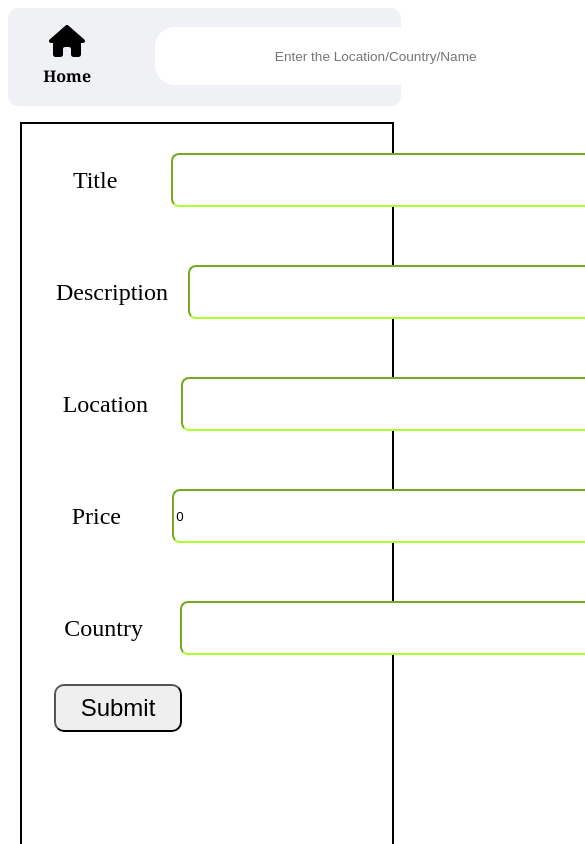
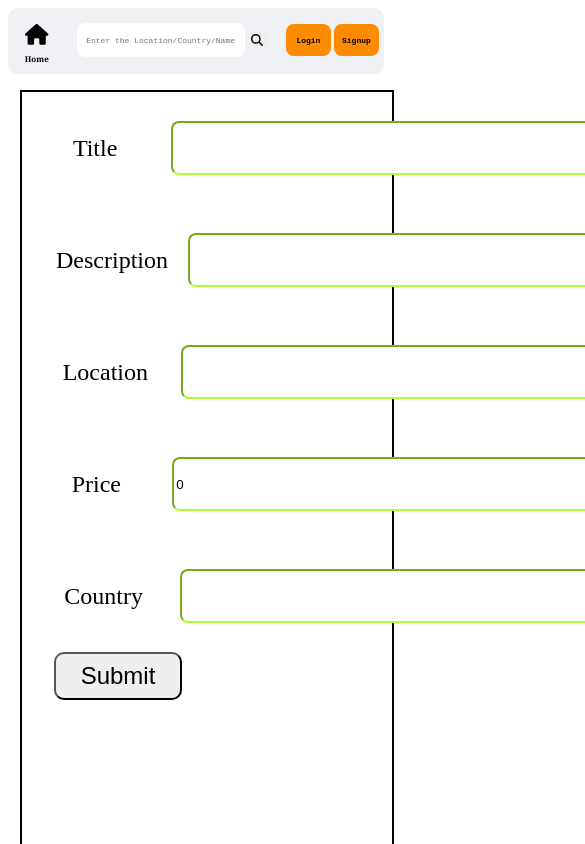
Before and after one commit to devCode21/webServer, a React (Vite) app in the folder vite-project/: page /1/updateLis in a window 390 px wide. Shown: the top 844 px of the page, 585 px wide, since content can reach past the window. Built offline with nearby package versions, Linux system fonts and the light colour scheme; no server answers.

Commit message:
newChanges

```diff
--- a/vite-project/src/App.css
+++ b/vite-project/src/App.css
@@ -5,11 +5,38 @@
 
 
 }
+.LogSignup{
+  height:3rem;
+  width:7rem;
+  text-align:center;
+  align-content:center;
+  background-color:darkorange;
+  border-radius:12px;
+}
+
+.LogSignup:hover{
+
+  height:3rem;
+  width:7rem;
+  text-align:center;
+  align-content:center;
+  background-color:rgb(0, 255, 68);
+  border-radius:12px;
+
+}
 *{
 
 
   text-decoration: none;
 
+}
+.logSignbox{
+  width:20rem;
+  height:4rem;
+  justify-content: space-around;
+   color:black;
+    display:flex;
+   flex-direction:row;
 }
 
 .Lis button{
@@ -24,7 +51,7 @@ nav{
   height: 6rem;
 
   padding-left: .2rem;
-  width: 100vw;
+  width: 98vw;
   margin-top: 0;
   margin: 0;
   display: flex;
@@ -641,3 +668,505 @@ width: 60%;
   0% { transform: rotate(0deg); }
   100% { transform: rotate(360deg); }
 }
+
+@media screen and (max-width:400px) {
+  .Home{
+    height:100%;
+    width: 100%;
+
+
+
+  }
+ .logSignbox{
+    width:6rem;
+    height:3rem;
+    justify-content: space-around;
+    color:black;
+    display:flex;
+     flex-direction:row;
+  }
+
+  .LogSignup{
+    height:2rem;
+    width:2.8rem;
+    font-size: .5rem;
+    font-family: monospace;
+    text-align:center;
+    align-content:center;
+    background-color:darkorange;
+    border-radius:8px;
+  }
+
+  .LogSignup:hover{
+
+    height:2rem;
+    width:2.5rem;
+    text-align:center;
+    align-content:center;
+    background-color:rgb(0, 255, 68);
+    border-radius:12px;
+
+  }
+  *{
+
+
+    text-decoration: none;
+
+  }
+
+  .Lis button{
+    visibility: hidden;
+  }
+
+  .ListingBox::-webkit-scrollbar {
+    width: 0px;
+    height: 0px;}
+
+
+  nav{
+
+    height: 4rem;
+
+    padding-left: .1rem;
+    width: 100%;
+
+    margin-top: 0;
+    margin: 0;
+    display: flex;
+    background-color:#eff1f4;
+    justify-content: space-between;
+    margin-bottom: .5rem;
+    border-bottom: 2px solid rgba(0, 0, 0, 0.009);
+    border-radius: 10px;
+    align-items: center;
+    font-family:Georgia, 'Times New Roman', Times, serif;
+    font-weight: bolder;
+  }
+
+  .homeicon{
+    margin-top: .5rem;
+    display: flex;
+
+    font-size: 1.3rem;
+
+
+  }
+
+  nav div{
+
+    height: 4rem;
+    width: 3rem;
+    font-size: .5rem;
+    margin: 0 .2rem;
+    border-radius: 10px;
+    display: flex;
+    flex-direction: column;
+    justify-content: space-evenly;
+
+    align-items: center;
+  }
+
+  #search{
+     width: 12rem;
+     height: 3rem;
+     font-size: .5rem;
+     display: flex;
+     flex-direction: row;
+     justify-content: space-around;
+     font-size: 1rem;
+  }
+  #search input{
+    border: none;
+    font-family: monospace;
+    font-size: .5rem;
+    border-radius: 8px;
+  }
+  .searchIcon{
+    font-size: .75rem;
+  }
+
+  nav div input{
+    height: 2rem;
+    border-radius:10px ;
+    width: 35rem;
+    text-align: center;
+  }
+
+.ListingBox{
+
+ height: 100%;
+  width: 100%;
+  overflow-y: auto;
+  margin-bottom: 4rem;
+  display: flex;
+  flex-wrap: wrap;
+  justify-content: space-evenly;
+  /* background-color: #292727f8; */
+
+}
+
+
+.Lis{
+  border: 2px solid rgba(0, 0, 0, 0.033);
+
+  margin-top: 3rem;
+  height: 26.2rem;
+  width: 20rem;
+  /* border: 2px solid rgba(0, 0, 0, 0.279); */
+  border-radius: 10px;
+  display: flex;
+  flex-direction: column;
+  justify-content: center;
+  align-items: center;
+ background-color: #e3d5d569;
+  font-size: 1rem;
+ font-family: monospace;
+  margin-bottom: 2rem;
+}
+
+.Lis img{
+  height: 18rem;
+  width: 18rem;
+
+  border-radius: 8px;
+}
+
+.Lis p{
+ display: flex;
+ flex-wrap: wrap;
+ color: green;
+
+}
+
+
+
+
+.review{
+
+ padding: 2rem;
+ margin-top: 0rem;
+ margin-bottom: 4rem;
+ height: 10rem;
+ width: 97vw;
+ border: 2px solid #cdcdecc7;
+ border: 2px solid black;
+ border-radius: 8px;
+ display: flex;
+ flex-direction: column;
+ font-family: monospace;
+ font-size: 1rem;
+
+}
+
+.review input{
+    margin-top: 1rem;
+    margin-bottom: .75rem;
+    font-size: 1rem;
+    font-family: monospace;
+
+    width: 70%;
+    border: none;
+    border-bottom: 2px solid #161616;
+
+}
+
+.review input:focus{
+  border: none;
+}
+
+.review button{
+  margin-top: 1rem;
+  height: 3rem;
+  width: 8rem;
+  border-radius: 10px;
+  margin-right: 2rem;
+  border: none;
+  font-family: monospace;
+  font-size: larger;
+
+
+}
+/* footer */
+
+.review button:hover{
+ height: 4rem;
+ background-color: #203ccd5d;
+ width: 10rem;
+ border-radius: 10px;
+ margin-right: 2rem;
+ border: none;
+ font-family: monospace;
+ font-size: larger;
+
+
+}
+
+.operator{
+ border-top: 2px solid rgba(184, 135, 11, 0.219);
+ height: 5rem;
+ width:99%;
+  position: fixed;
+  margin-left: 0;
+ bottom: .2rem;
+  display: flex;
+  justify-content: space-between;
+  align-items: center;
+ background-color:#18171700;
+
+}
+
+.operator button{
+ font-family: monospace;
+ font-size: .75rem;
+ height:3rem;
+ border: 2px solid rgba(0, 0, 0, 0.126);
+ font-weight: 900;
+ border-radius: 12px;
+ width: 5.5rem;
+ margin-left: 1rem;
+ margin-right: 1rem;
+ background-color: rgb(250, 244, 244);
+
+}
+
+.operator button:hover{
+ height:3rem;
+ border: 2px solid rgb(102, 255, 0);
+ border-radius: 15px;
+ width: 5.5rem;
+ margin-left: 1rem;
+ margin-right: 1rem;
+ background-color:rgb(255, 180, 17);
+ font-size: .75rem;
+
+}
+.contact{
+ visibility: hidden;
+ background-color: rgba(237, 221, 221, 0.603);
+ height: 20rem;
+ width: 100%;
+ display: flex;
+ flex-direction: row;
+ align-items: center;
+ justify-content: space-between;
+border: 2px solid rgba(0, 0, 0, 0.019);
+border-radius: 10px;
+
+
+
+}
+.contact_img{
+ display: flex;
+ justify-content: center;
+ align-items: center;
+ height: 20rem;
+ margin: 0.7rem;
+
+
+ width:30% ;
+ background-image: url('https://www.asfera.in/assets/images/contact/contact-us.png');
+ background-size: contain;
+ background-repeat: no-repeat;
+
+}
+.contact-info{
+
+ height: 100%;
+ margin: .7rem;
+ width:48% ;
+
+
+ display: flex;
+ flex-direction: column;
+ justify-content: center;
+ align-items: center;
+
+
+}
+
+.profileIcon{
+  margin-top: .75rem;
+}
+
+.conatact_msg{
+ height: 7rem;
+
+ width:100% ;
+ /* border-right: 2px solid rgba(0, 0, 0, 0.196); */
+ margin: .25rem;
+ display: flex;
+ flex-direction: column;
+ justify-content: flex-start;
+ font-size: 1.25rem;
+
+}
+.social-media{
+ height: 5rem;
+ width: 60%;
+
+ margin: 0.25rem;
+ display: flex;
+ justify-content: space-around;
+ align-items: center;
+
+}
+.contact_email{
+ height: 2rem ;
+ width: 100%;
+
+
+ margin: 0.25rem;
+ display: flex;
+ align-items: center;
+ justify-content: center;
+}
+
+.space{
+ height: 2rem;
+}
+
+.addLis{
+ margin-top: 1rem;
+ margin-left: .75rem;
+ height: 70rem;
+ width: 99%;
+ border: 2px solid black;
+
+}
+
+.add-detail{
+
+  height:7rem ;
+  width: 49rem;
+  font-size: 1.5rem;
+  text-transform: capitalize;
+  margin-left: 2rem;
+  display: flex;
+ justify-content: space-around;
+ align-items: center;
+
+}
+.add-detail input{
+ height: 3rem;
+ width: 40rem;
+ margin-left: 1rem;
+ border-radius: 8px;
+ border-color: greenyellow;
+}
+.addLis button{
+
+ height: 3rem;
+ width: 8rem;
+ border-radius: 10px;
+ margin-left: 2rem;
+ font-size: 1.5rem;
+}
+
+/* listing page */
+.lists{
+
+  /* padding: 2rem; */
+  margin-left: 0rem;
+  display: flex;
+  flex-direction: column;
+  align-items: center;
+
+}
+
+.lisdetail h1{
+   margin-bottom: 1rem;
+   font-size: 1.5rem;
+   font-family: 'Franklin Gothic Medium', 'Arial Narrow', Arial, sans-serif;
+   text-decoration: underline;
+   text-decoration-color: #16161610;
+   width: max-content;
+   border-radius: 15px;
+}
+
+.lisdetail h2{
+
+
+   font-size: 1.25rem;
+   font-family: monospace;
+   margin-bottom: 3rem;
+}
+
+.lisdetail p{
+  font-size: 1.2rem;
+
+
+}
+
+.lisdetail span{
+    border: 2px solid rgba(0, 0, 0, 0.026);
+    border-radius: 10px;
+
+
+}
+
+.lis_img{
+width: 60%;
+
+ border-radius: 10px;
+ display: flex;
+ justify-content: center;
+
+}
+.lis_img img{
+  width: 22rem;
+  height: 27rem;
+  border-radius: 15px;
+
+
+}
+.lisdetail{
+ display: flex;
+ flex-direction: column;
+
+ width: 100%;
+ margin-left: 0;
+ margin-top: 1rem;
+
+
+}
+
+.btn{
+ margin-top: 5rem;
+  height: 10rem;
+
+  width:90% ;
+  display: flex;
+  justify-content: flex-start;
+  align-items: center;
+}
+.btn button{
+  margin: 0px;
+   height: 4rem;
+   width: 10rem;
+   border: none;
+   background-color: rgb(109, 237, 4);
+   margin-right: 7rem;
+   border-radius: 25px;
+
+   color: #181717;
+   font-size: 20px;
+
+   font-family: monospace;
+}
+
+.btn button:hover{
+  margin: 0px;
+  height: 4.5rem;
+  width: 10rem;
+  border: none;
+  background-color:#ff8c00;
+  margin-right: 7rem;
+  border-radius: 25px;
+  color: #181717;
+
+ font-family: Cambria, Cochin, Georgia, Times, 'Times New Roman', serif;
+
+}
+
+
+}
--- a/vite-project/src/components/Nav.jsx
+++ b/vite-project/src/components/Nav.jsx
@@ -79,23 +79,23 @@ const Owner=(localStorage.getItem("AccessToken"))
     <>
       <nav>
         <div className="navLinks">
-           <FontAwesomeIcon icon={faHouse} size='2x' />
+           <FontAwesomeIcon className='homeicon' color='black' icon={faHouse} size='2x' />
            Home
            </div>
         <div className="navLinks" id="search">
             <input type="text" placeholder='Enter the Location/Country/Name' value={search} onChange={(e)=>(setSearch(e.target.value))}/>
 
-            <button  style={{border:'none'}} onClick={(e)=>(e.preventDefault(),handleSearch(),setSrc(true))}><FontAwesomeIcon icon={faMagnifyingGlass} size='2x'  /></button>
+            <button  style={{border:'none'}} onClick={(e)=>(e.preventDefault(),handleSearch(),setSrc(true))}><FontAwesomeIcon className='searchIcon' icon={faMagnifyingGlass} size='2x'  /></button>
 
 
         </div>
         {
-          data? <div className="navLinks " onClick={handleLogout}> <FontAwesomeIcon icon={faUser}  size='2' />LogOut </div>: <div className="navLinks" style={{width:"20rem",height:"4rem", justifyContent:'space-around', color:'black', display:'flex', flexDirection:'row'
-         }}  >
-            <span  style={{height:'3rem',width:'7rem', textAlign:'center', alignContent:'center', backgroundColor:'darkorange',borderRadius:'12px'}}>
+          data? <div className="navLinks " onClick={handleLogout}> <FontAwesomeIcon className='profileIcon' icon={faUser}  size='2x ' />LogOut </div>: <div className="navLinks logSignbox"
+           >
+            <span className='LogSignup'>
            <Link to={'/Login'} style={{  color:'black'}}>Login {data}</Link>
             </span>
-            <span  style={{height:'3rem',width:'7rem', textAlign:'center', alignContent:'center',backgroundColor:'darkorange', borderRadius:'12px'}}>
+            <span className='LogSignup' >
             <Link to={'/signup'} style={{color:'black'}}>Signup</Link>
             </span>
 
--- a/vite-project/src/components/Operators.jsx
+++ b/vite-project/src/components/Operators.jsx
@@ -9,7 +9,7 @@ function Operators() {
   return (
     <>
         {Owner && <div className='operator'>
-            <button><Link to='/yourLis'>your Listings</Link></button>
+            <button><Link to='/yourLis' style={{color:'Black'}}>your Listings</Link></button>
             <button><Link to='/createLis' style={{color:'Black'}}><FontAwesomeIcon icon={faPlus} size='3x'/> <br /></Link></button>
             <button>your Profile</button>
       </div>}
```
